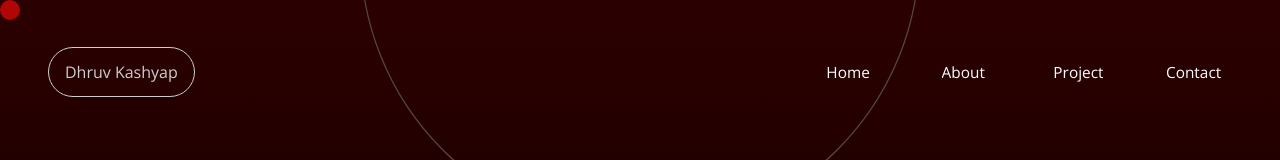
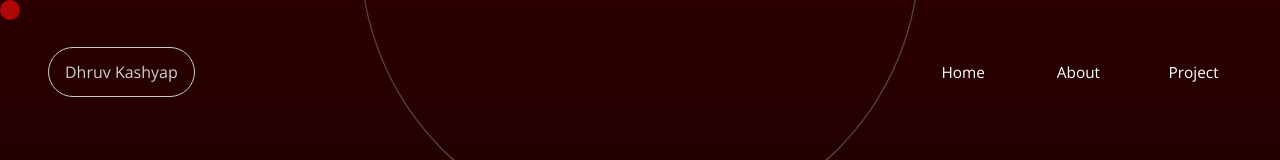
Before and after one commit to dhruv-kashyap-sde/Portfolio, a React (Vite) app: page / in a window 1280 px wide. Shown: the top 160 px of the page. Built offline with nearby package versions, Linux system fonts and the light colour scheme; a web font is replaced by a local one.

Commit message:
made homepage more responsive

```diff
--- a/src/components/AboutSection/AboutSection.css
+++ b/src/components/AboutSection/AboutSection.css
@@ -34,7 +34,7 @@
 }
 
 .heading-container .line1{
-    font-size: 6rem;
+    font-size: 6vw;
     overflow: hidden;
 }
 
@@ -66,7 +66,6 @@
     display: flex;
     align-items: center;
     justify-content: center;
-
 }
 
 .main4 .right img{
@@ -96,7 +95,7 @@
 }
 
 @media (max-width : 470px) {
-    .left-right-container{
+    .main4 .left-right-container{
         display: flex;
         flex-direction: column-reverse;
         justify-content: center;
@@ -116,7 +115,6 @@
     }
 
     .heading-container .line1{
-        /* font-size: 3.8rem; */
         display: flex;
         align-items: center;
         justify-content: center;
@@ -125,6 +123,7 @@
 
     .heading-container .line1 p{
         transform: translateY(-300%);
+        font-size: 15vw;
     }
 
     .heading-container .line2{
@@ -135,4 +134,11 @@
     .heading-container .line2 p{
         width: 100%;
     }
+    .main4 .right{
+        width: 100%;
+    }
+    .main4 .left-right-container .right img{
+        width: 100%;
+        object-fit: contain;
+    }
 }
--- a/src/components/HeroSection/HeroSection.css
+++ b/src/components/HeroSection/HeroSection.css
@@ -60,7 +60,6 @@
   display: flex;
   align-items: end;
   justify-content: end;
-
 }
 
 
@@ -69,6 +68,10 @@
   width: 100%;
   justify-content: center;
   gap: 3vh;
+ }
+
+ .hero-section-right{
+  display: none;
  }
 
  .line-container p{
--- a/src/components/HeroSection/HeroSection.jsx
+++ b/src/components/HeroSection/HeroSection.jsx
@@ -9,8 +9,6 @@ import gsap from "gsap";
 import Navbar from "../Navbar";
 
 const HeroSection = () => {
-
-
   HomepageAnimation();
   return (
     <>
@@ -18,7 +16,6 @@ const HeroSection = () => {
         <Semicircle />
         <Navbar/>
         <div id="home" className="left-right-container">
-
           <div className="hero-section-left">
             <div className="line1 line-container">
               <span className="italic-text">I'm a</span>
--- a/src/components/Navbar.jsx
+++ b/src/components/Navbar.jsx
@@ -69,28 +69,6 @@ const Navbar = () => {
           </span>
         </button>
       </Link>
-      <Link to="/contact">
-        <button className="animated-button main-text">
-          <span class="span-mother">
-            <span>C</span>
-            <span>o</span>
-            <span>n</span>
-            <span>t</span>
-            <span>a</span>
-            <span>c</span>
-            <span>t</span>
-          </span>
-          <span class="span-mother2">
-            <span>C</span>
-            <span>o</span>
-            <span>n</span>
-            <span>t</span>
-            <span>a</span>
-            <span>c</span>
-            <span>t</span>
-          </span>
-        </button>
-      </Link>
     </div>
     <button onClick={openSidebar} className="hamburger basic-button"><i class="ri-menu-4-fill"></i></button>
   </nav>
```
Also changed, not shown: src/assets/pfp.jpg.
